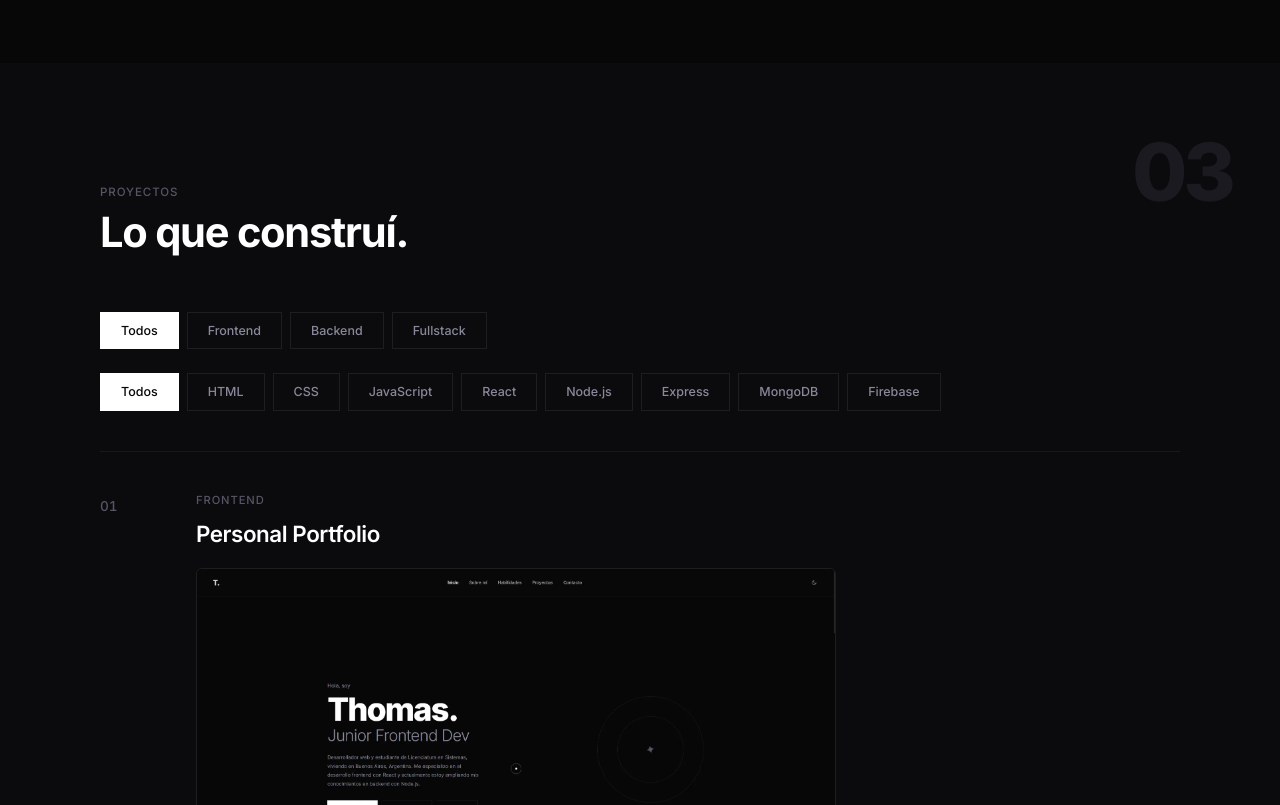
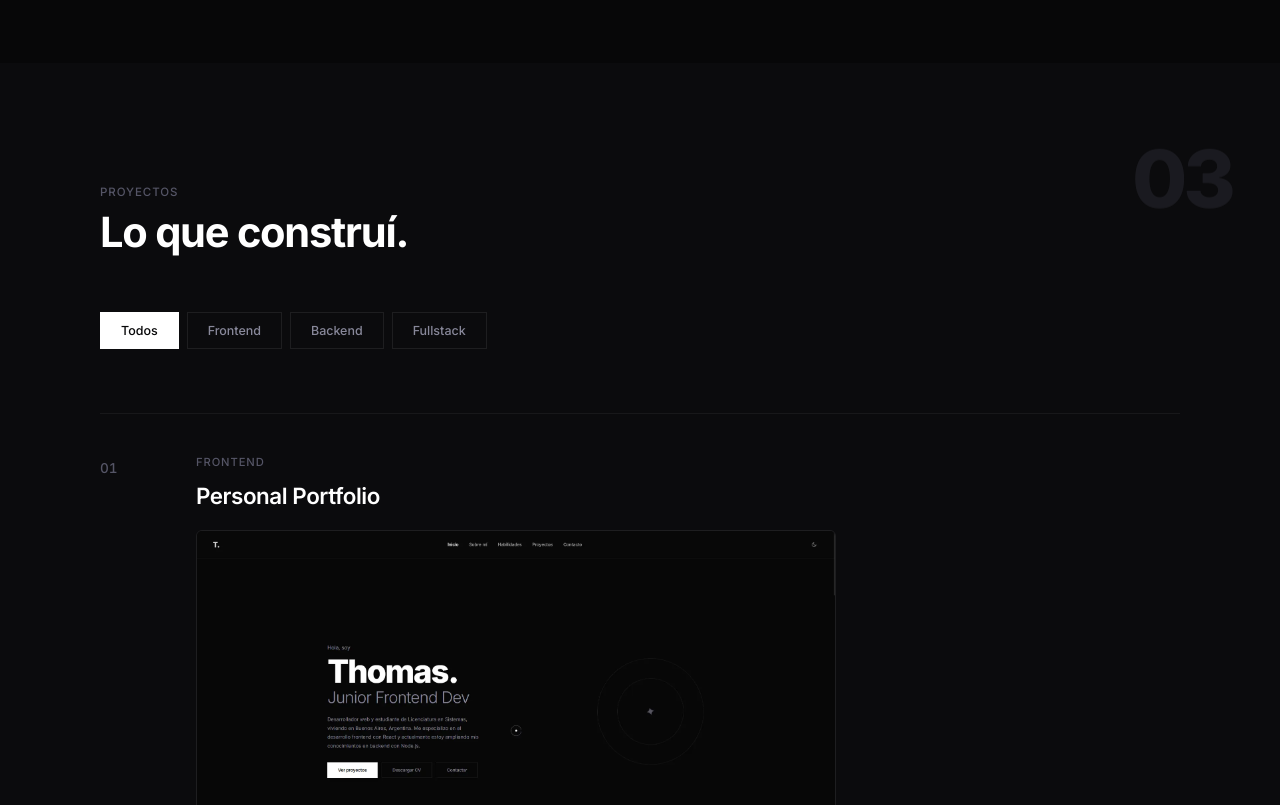
Before and after one commit to thomas-centurion/personal-portfolio, a React (Vite) app: page / in a window 1280 px wide. Shown: the part 2600-3405 px from the top of the page. Built offline with nearby package versions, Linux system fonts and the light colour scheme.

Commit message:
I added a new project

```diff
--- a/src/components/Projects/Projects.jsx
+++ b/src/components/Projects/Projects.jsx
@@ -123,21 +123,6 @@ function Projects() {
 
           <div className="project-filters">
 
-            {filters.map((currentFilter) => (
-              <button
-                key={currentFilter}
-                type="button"
-                className={`filter-btn ${
-                  filter === currentFilter ? "active" : ""
-                }`}
-                onClick={() => setFilter(currentFilter)}
-              >
-                {currentFilter === ALL_FILTER
-                  ? "Todos"
-                  : currentFilter}
-              </button>
-            ))}
-
           </div>
 
           <div className="projects-list">
--- a/src/data/projects.js
+++ b/src/data/projects.js
@@ -3,6 +3,7 @@ import interactivemap from "@/assets/images/projects/interactivemap.webp";
 import ecommerce from "@/assets/images/projects/ecommerce.webp";
 import footballtm from "@/assets/images/projects/footballtm.svg";
 import prime from "@/assets/images/projects/prime.webp";
+import virgocueva from "@/assets/images/projects/virgocueva.svg";
 
 export const projects = [
   {
@@ -43,7 +44,7 @@ export const projects = [
     image: footballtm,
     tags: ["Node.js", "Express", "MongoDB"],
     github: "https://github.com/thomas-centurion/football-tournament-manager",
-},
+  },
   {
     id: 5,
     title: "Prime Inmobiliaria",
@@ -54,4 +55,13 @@ export const projects = [
     github: "https://github.com/thomas-centurion/prime-inmobiliaria",
     demo: "https://prime-inmobiliaria.vercel.app/",
   },
+  {
+  id: 6,
+  title: "La VirgoCueva",
+  type: "Fullstack",
+  description: "Red social privada desarrollada desde cero con React Native, Expo, TypeScript y Supabase, utilizando IA como herramienta de desarrollo. Incluye autenticación, perfiles, publicaciones con imágenes, likes, Revirgs, seguidores, comentarios, notificaciones, búsqueda de usuarios y almacenamiento seguro con Row Level Security.",
+  image: virgocueva,
+  tags: ["TypeScript", "React Native", "Expo", "Supabase", "PostgreSQL"],
+  github: "https://github.com/thomas-centurion/la-virgocueva",
+},
 ];
--- a/src/styles/globals.css
+++ b/src/styles/globals.css
@@ -82,7 +82,7 @@ section {
   pointer-events: none;
   user-select: none;
   transform: translateY(var(--parallax-offset));
-  transition: transform 0.4s ease-out;
+  transition: transform 0.2s ease-out;
   will-change: transform;
 }
 
```
Also changed, not shown: src/assets/images/projects/virgocueva.svg (added).
